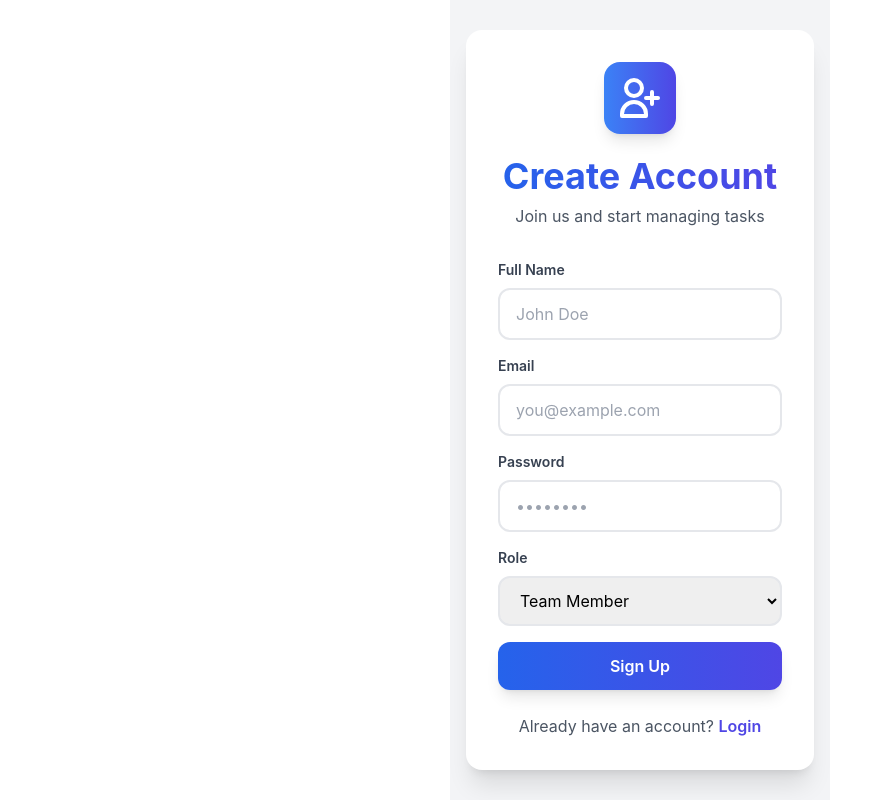
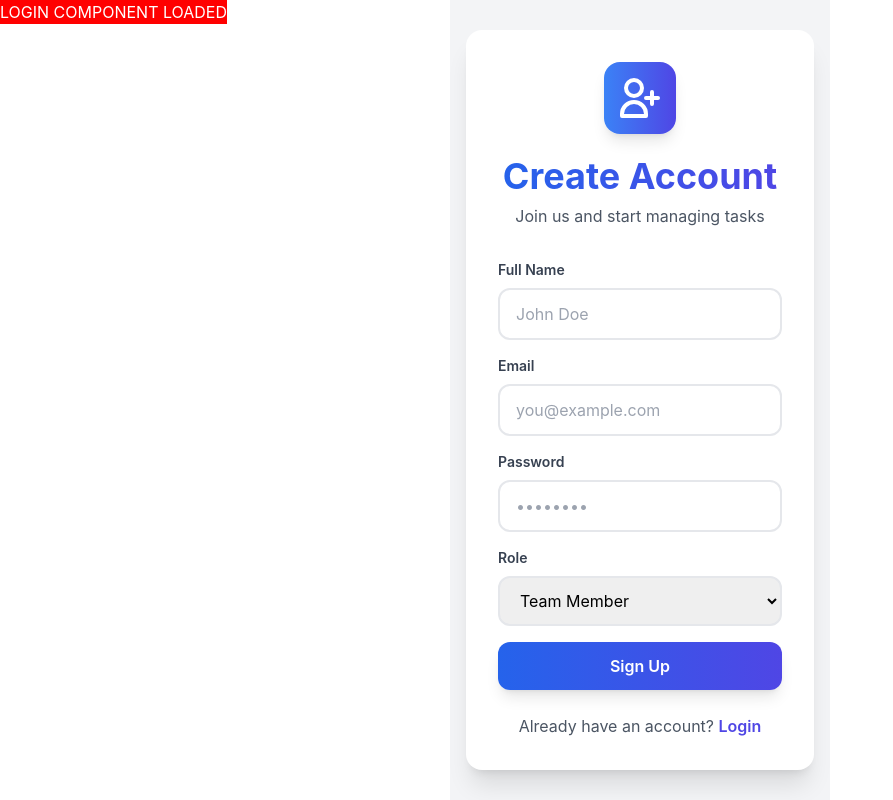
Before and after one commit to anubhav2415/task-manager-frontend, a React (Vite) app: page / in a window 1280 px wide. Both pictures are taken after a click on the button "Sign up". Shown: the whole page, without its empty margins (0-893 px from the left). Built offline with nearby package versions, Linux system fonts and the light colour scheme.

Commit message:
Debug: evrify Login component is deployed

```diff
--- a/src/App.jsx
+++ b/src/App.jsx
@@ -140,6 +140,10 @@ const Signup = ({ onSwitch }) => {
   };
 
   return (
+    <>
+    <h1 style={{ position: "fixed", top: 0, left: 0, background: "red", color: "white", zIndex: 99999 }}>
+      LOGIN COMPONENT LOADED
+    </h1>
    <div className="min-h-screen grid place-items-center bg-gray-100 p-4">
       {/* <AnimatedBackground /> */}
       <div className="relative z-10 bg-white rounded-2xl shadow-xl p-8 w-full max-w-md">
@@ -161,6 +165,7 @@ const Signup = ({ onSwitch }) => {
         <div className="mt-6 text-center"><p className="text-gray-600">Already have an account? <button onClick={onSwitch} className="text-indigo-600 hover:text-indigo-700 font-semibold hover:underline transition-all">Login</button></p></div>
       </div>
     </div>
+    </>
   );
 };
 const Dashboard = () => {
```
